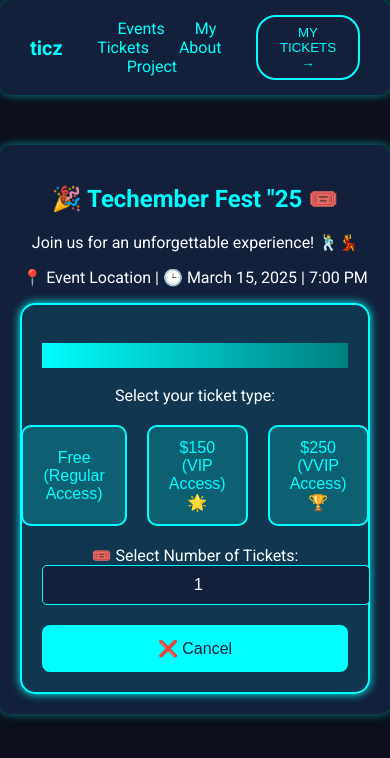
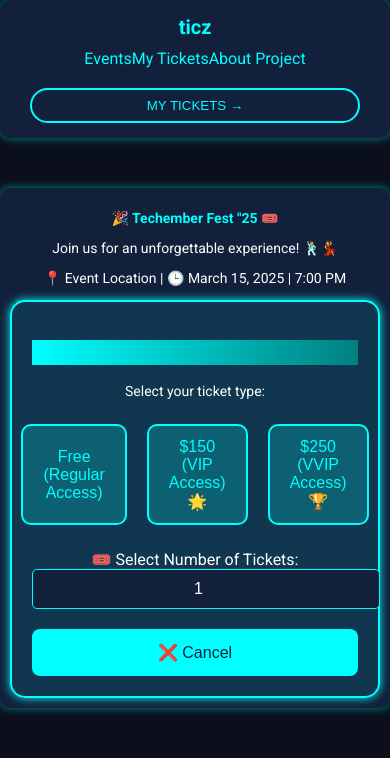
Before and after one commit to joviey/TICKETFORM, a React (Create React App) app: page / in a window 390 px wide. Shown: the top 758 px of the page. Built offline with nearby package versions, Linux system fonts and the light colour scheme.

Commit message:
responsiveness

```diff
--- a/src/App.css
+++ b/src/App.css
@@ -1,5 +1,4 @@
 @import url('https://fonts.googleapis.com/css2?family=Roboto:wght@400;500;700&display=swap');
-
 body {
   font-family: 'Roboto', sans-serif;
   background-color: #0a0f1b;
@@ -205,3 +204,35 @@ input[type="file"] {
   from { transform: scale(0.8); opacity: 0; }
   to { transform: scale(1); opacity: 1; }
 }
+@media (max-width: 768px) {
+  .navbar {
+    flex-direction: column;
+  }
+  .nav-links {
+    flex-direction: column;
+    margin: 10px 0;
+  }
+  .nav-links a {
+    margin: 5px 0;
+  }
+  .my-tickets-btn {
+    width: 100%;
+    margin-top: 10px;
+  }
+  .ticket-options button {
+    width: 100%;
+    margin: 5px 0;
+  }
+}
+
+@media (max-width: 480px) {
+  .container {
+    padding: 10px;
+  }
+  h2, p {
+    font-size: 14px;
+  }
+  .my-tickets-btn {
+    padding: 8px 16px;
+  }
+}
```
